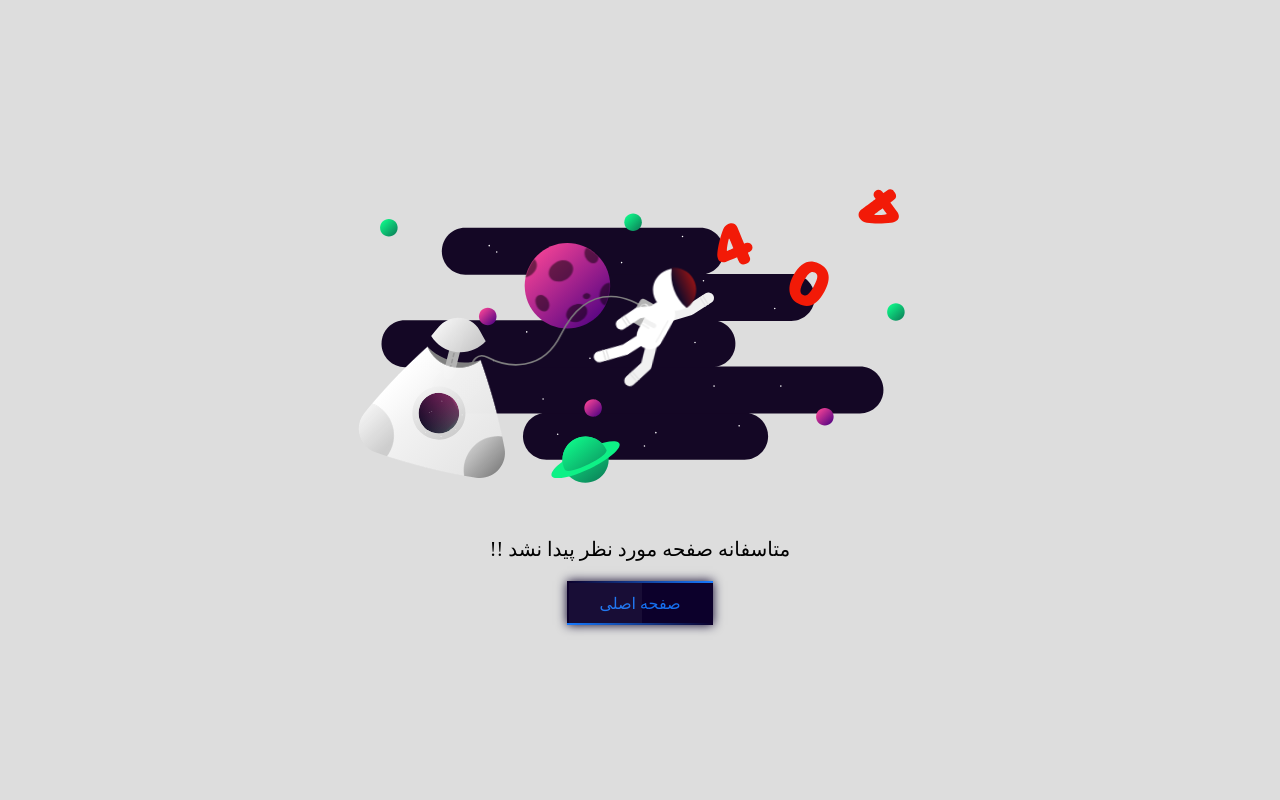
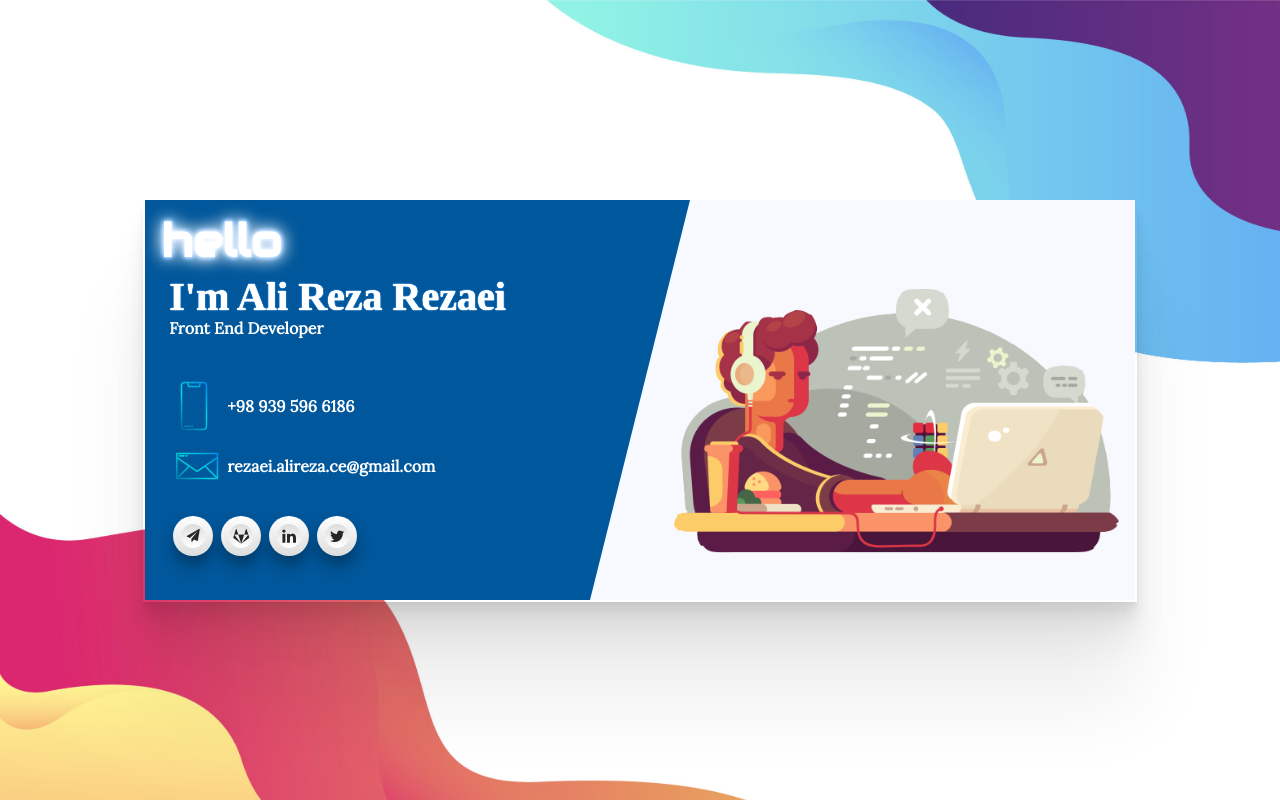
Before and after one commit to Alireza-ce/myResume, a React app: page / in a window 1280 px wide. Built offline with nearby package versions, Linux system fonts and the light colour scheme; a small style sheet from the web is missing; a web font is replaced by a local one.

Commit message:
fix address

```diff
--- a/src/service/router/router.js
+++ b/src/service/router/router.js
@@ -22,7 +22,7 @@ export const routing = (
         <Route exact path="/myResume" component={Resume} />
         <Route path="/login" component={Login} />
         <Private restricted component={Manager} path="/managers" exact />
-        <Route path="*" component={NoMatch} />
+        <Route path="*" component={Resume} />
       </Switch>
     </Router>
   </Provider>
```
Also changed, not shown: build/asset-manifest.json, build/index.html, build/service-worker.js, 6 other files.
